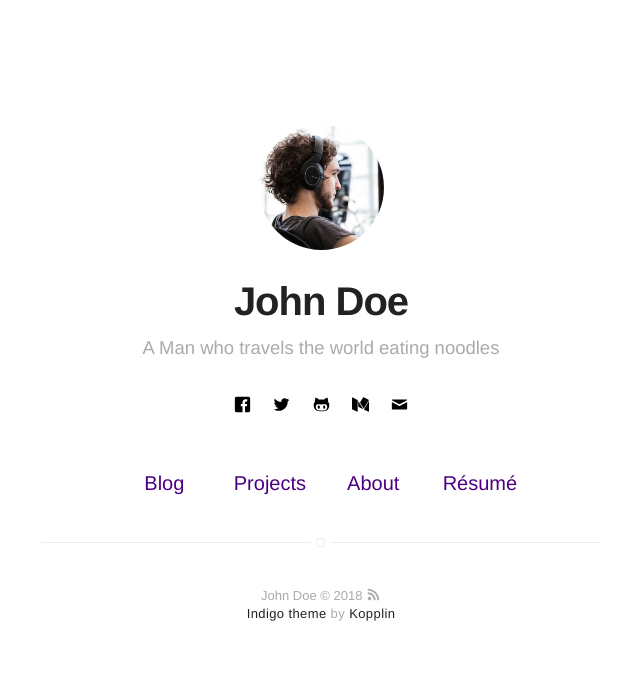
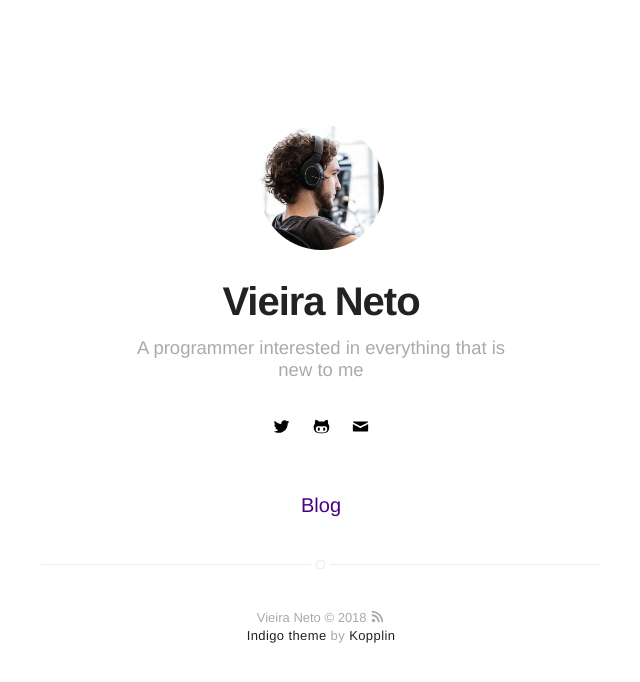
Before and after one commit to vieiramanoel/vieiramanoel.github.io, a Jekyll site: the page built from index.html, in a window 1280 px wide. Shown: the top 682 px of the page, without its empty margins (319-959 px from the left). Built offline with Jekyll 4.4.1, drawn with Linux system fonts in a browser that asks for light colours.

Commit message:
first config

```diff
--- a/_config.yml
+++ b/_config.yml
@@ -1,9 +1,9 @@
 # main text of home
-name: John Doe
-bio: A Man who travels the world eating noodles
+name: Vieira Neto
+bio: A programmer interested in everything that is new to me
 
 # twitter summary info
-description: A blog about technology and stuff related
+description: A blog about programming and Linux where I tell new things I've found out
 
 # if it's an external image, update below for true
 # better with square images
@@ -12,60 +12,56 @@ picture: assets/images/profile.jpg
 
 # If you want to include your resume, set to true
 # and specify source (external or local).
-resume: true
+resume: false
 resume-external: true
 resume-url: https://google.com/?q=my+resume
 
-url: https://koppl.in/indigo
+url: https:/vieiramanoel.github.io
 # your url: http://USERNAME.github.io
 
 permalink: /:title/
 
 # To enable google analytics, supply your token below
-# analytics-google: 'UA-MYANALYTICS'
+analytics-google: 'UA-131218648-1'
+
 
 # To enable piwik tracking, supply your url & site ID below
 # analytics-piwik-url: 'piwik.my-host.com'
 # analytics-piwik-id: 1
 
 # if you don't want comments in your posts, leave categories empty
-disqus:
-  shortname: mydisqus # enter this from your disqus account
-  categories: [blog, project] # only show disqus for posts that have these categories
+#disqus:
+#  shortname: mydisqus # enter this from your disqus account
+#  categories: [blog, project] # only show disqus for posts that have these categories
 
 # if you don't have any of social below, comment the line
-facebook: myfacebook
-twitter: mytwitter
-# google: mygoogle
+#facebook: myfacebook
+twitter: twitter.com/masnoel_
+# google:
 # instagram: myinstagram
 # pinterest: mypinterest
 # linkedin: mylinkedin
 # youtube: myyoutube
 # spotify: myspotify
-github: mygithub
+github: github.com/vieiramanoel
 # gitlab: mygitlab
 # lastfm: mylastfm
 # stackoverflow: 7044681/mystackoverflow
 # quora: userquora
 # reddit: username
-medium: medium
+# medium: medium
 # vimeo: myvimeo
 # lanyrd: mylanyrd
-email: myemail@gmail.com
+email: vieiraneto@gmail.com
 
 authors:
-    johndoe:
-        name: John Doe
-        bio: A Man who travels the world eating noodles
+    vieira:
+        name: Vieira Neto
+        bio: A programmer interested in everything that is new to me
         external-image: false
         picture: assets/images/profile.jpg
-        twitter: johndoe
-    jamesfoster:
-        name: James Foster
-        bio: A Man who develops software with coffee
-        external-image: false
-        picture: assets/images/james.jpg
-        twitter: jamesfoster
+        twitter: masnoel_
+
 
 # do you want a larger site? change the option below
 # options: [normal, large] | default: normal
@@ -77,10 +73,10 @@ width: normal
 # paginate_path: "blog/:num/"
 
 # if you don't need projects, comment the *projects* configs below
-projects: true
+# projects: true
 
 # if you don't need "about" or "blog", comment them out below
-about: true
+# about: true
 blog: true
 
 # do you want to show the "read time" of the posts?
```
